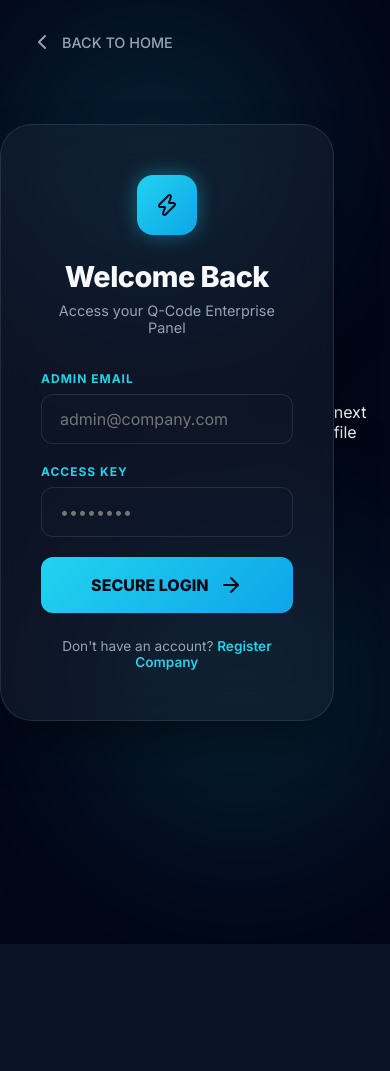
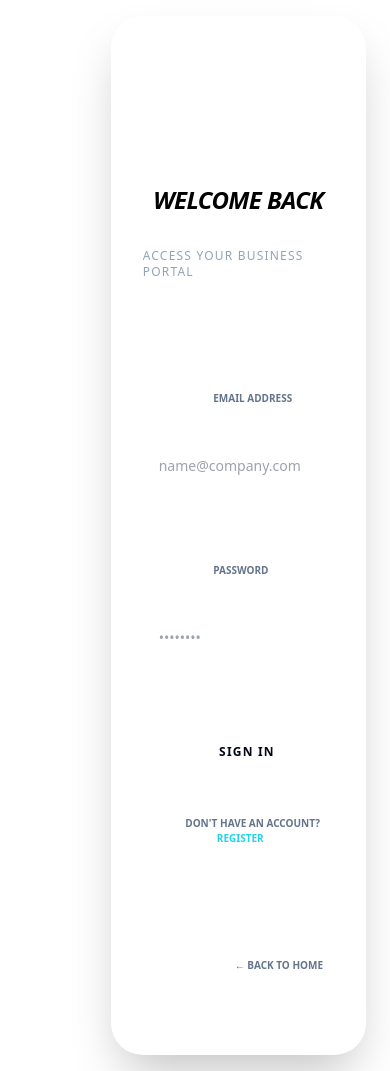
Before and after one commit to aremuelerepa-netizen/Q-code, a Flask app: page /login in a window 390 px wide; the page is wider, and only the part inside the window is pictured. Before the commit the page ends 944 px from the top of that part, so only its background shows below. Run offline with Flask 3, Linux system fonts and the light colour scheme; some libraries are stand-ins or nearby versions.

Commit message:
Update login page.html

```diff
--- a/Queue Code/templates/login page.html
+++ b/Queue Code/templates/login page.html
@@ -3,245 +3,174 @@
 <head>
     <meta charset="UTF-8">
     <meta name="viewport" content="width=device-width, initial-scale=1.0">
-    <title>Q-Code | Login to Enterprise</title>
-    <link href="https://fonts.googleapis.com/css2?family=Inter:wght@300;400;500;600;700;800&display=swap" rel="stylesheet">
+    <title>Q-CODE | Login</title>
+    <script src="https://cdn.tailwindcss.com"></script>
     <script src="https://unpkg.com/lucide@latest"></script>
+    <link href="https://fonts.googleapis.com/css2?family=Plus+Jakarta+Sans:wght@300;400;600;800&display=swap" rel="stylesheet">
     <style>
-        :root {
-            --bg-dark: #020617;
-            --accent-cyan: #22d3ee;
-            --accent-blue: #0ea5e9;
-            --text-main: #f8fafc;
-            --text-muted: #94a3b8;
-            --card-glass: rgba(30, 41, 59, 0.4);
-            --border: rgba(255, 255, 255, 0.1);
-        }
-
-        * { margin: 0; padding: 0; box-sizing: border-box; font-family: 'Inter', sans-serif; }
-
-        body {
-            background: var(--bg-dark);
-            height: 100vh;
-            display: flex;
-            align-items: center;
-            justify-content: center;
-            color: var(--text-main);
-            position: relative;
-            overflow: hidden;
-        }
-
-        /* Back to Home Button */
-        .back-home {
-            position: absolute;
-            top: 30px;
-            left: 30px;
-            display: flex;
-            align-items: center;
-            gap: 8px;
-            color: var(--text-muted);
-            text-decoration: none;
-            font-size: 0.9rem;
-            font-weight: 500;
-            transition: 0.3s;
-            z-index: 100;
-        }
-        .back-home:hover { color: var(--accent-cyan); }
-
-        .bg-glow {
-            position: absolute;
-            width: 500px;
-            height: 500px;
-            background: radial-gradient(circle, rgba(34, 211, 238, 0.15) 0%, rgba(2, 6, 23, 0) 70%);
-            border-radius: 50%;
-            z-index: -1;
-            filter: blur(60px);
-        }
-
-        .login-card {
-            background: var(--card-glass);
-            backdrop-filter: blur(20px);
-            border: 1px solid var(--border);
-            width: 90%;
-            max-width: 420px;
-            padding: 50px 40px;
-            border-radius: 32px;
-            box-shadow: 0 25px 50px -12px rgba(0, 0, 0, 0.5);
-            text-align: center;
-            z-index: 10;
-        }
-
-        .logo-area {
-            display: inline-flex;
-            align-items: center;
-            justify-content: center;
-            width: 60px;
-            height: 60px;
-            background: linear-gradient(135deg, var(--accent-cyan), var(--accent-blue));
-            border-radius: 16px;
-            margin-bottom: 24px;
-            color: var(--bg-dark);
-            box-shadow: 0 0 20px rgba(34, 211, 238, 0.4);
-        }
-
-        h1 { font-size: 1.8rem; font-weight: 800; margin-bottom: 8px; letter-spacing: -0.5px; }
-        p.subtitle { color: var(--text-muted); font-size: 0.9rem; margin-bottom: 35px; }
-        .form-group { text-align: left; margin-bottom: 20px; }
-
-        label {
-            display: block;
-            font-size: 0.75rem;
-            font-weight: 700;
-            color: var(--accent-cyan);
-            text-transform: uppercase;
-            margin-bottom: 8px;
-            letter-spacing: 1px;
-        }
-
-        input {
-            width: 100%;
-            padding: 14px 18px;
-            background: rgba(15, 23, 42, 0.5);
-            border: 1px solid var(--border);
-            border-radius: 12px;
-            color: white;
-            font-size: 1rem;
-            outline: none;
-            transition: 0.3s;
-        }
-
-        input:focus {
-            border-color: var(--accent-cyan);
-            background: rgba(15, 23, 42, 0.8);
-            box-shadow: 0 0 0 4px rgba(34, 211, 238, 0.1);
-        }
-
-        .btn-login {
-            width: 100%;
-            padding: 16px;
-            margin-top: 10px;
-            background: linear-gradient(135deg, var(--accent-cyan), var(--accent-blue));
-            border: none;
-            border-radius: 12px;
-            color: var(--bg-dark);
-            font-weight: 800;
-            font-size: 1rem;
-            cursor: pointer;
-            transition: 0.3s;
-            display: flex;
-            align-items: center;
-            justify-content: center;
-            gap: 10px;
-        }
-
-        .btn-login:hover:not(:disabled) {
-            transform: translateY(-2px);
-            box-shadow: 0 10px 20px rgba(34, 211, 238, 0.3);
-        }
-
-        .btn-login:disabled {
-            opacity: 0.7;
-            cursor: not-allowed;
-        }
-
-        .footer-links {
-            margin-top: 25px;
-            font-size: 0.85rem;
-            color: var(--text-muted);
-        }
-
-        .footer-links a { color: var(--accent-cyan); text-decoration: none; font-weight: 600; }
+        body { font-family: 'Plus Jakarta Sans', sans-serif; background-color: #0f172a; color: white; }
+        .glass { background: rgba(30, 41, 59, 0.45); backdrop-filter: blur(20px); border: 1px solid rgba(255,255,255,0.08); }
+        .btn-cyan { background: linear-gradient(135deg, #22d3ee 0%, #0ea5e9 100%); transition: all 0.3s ease; }
+        .btn-cyan:hover { opacity: 0.9; transform: translateY(-1px); }
+        .input-field { background: rgba(15, 23, 42, 0.6); border: 1px solid rgba(255, 255, 255, 0.1); transition: all 0.3s ease; }
+        .input-field:focus { border-color: #22d3ee; outline: none; box-shadow: 0 0 0 2px rgba(34, 211, 238, 0.2); }
     </style>
 </head>
-<body>
+<body class="min-h-screen flex items-center justify-center p-4">
 
-    <a href="/" class="back-home"><i data-lucide="chevron-left"></i> BACK TO HOME</a>
-
-    <div class="bg-glow" style="top: -100px; left: -100px;"></div>
-    <div class="bg-glow" style="bottom: -100px; right: -100px;"></div>
-
-    <div class="login-card">
-        <div class="logo-area">
-            <i data-lucide="zap"></i>
+    <div id="notifBox" class="fixed top-5 right-5 z-[200] max-w-sm w-full hidden">
+        <div class="glass p-4 rounded-2xl border-l-4 border-cyan-400 flex items-center gap-3 shadow-2xl">
+            <i data-lucide="info" class="text-cyan-400 w-5 h-5"></i>
+            <p id="notifMessage" class="text-xs font-bold text-slate-200"></p>
         </div>
-        <h1>Welcome Back</h1>
-        <p class="subtitle">Access your Q-Code Enterprise Panel</p>
-
-        <form id="loginForm">
-            <div class="form-group">
-                <label for="email">Admin Email</label>
-                <input type="email" id="email" placeholder="admin@company.com" required>
     </div>
 
-            <div class="form-group">
-                <label for="password">Access Key</label>
-                <input type="password" id="password" placeholder="••••••••" required>
+    <div class="glass w-full max-w-[400px] rounded-[32px] p-8 md:p-10 border-white/10 shadow-2xl">
+        <div class="flex flex-col items-center mb-8">
+            <div class="w-12 h-12 btn-cyan rounded-xl flex items-center justify-center mb-4">
+                <i data-lucide="zap" class="w-6 h-6 text-white fill-current"></i>
+            </div>
+            <h2 id="formTitle" class="text-2xl font-black uppercase tracking-tight italic">Welcome Back</h2>
+            <p id="formSubtitle" class="text-slate-400 text-xs uppercase tracking-widest mt-2">Access your business portal</p>
         </div>
 
-            <button type="submit" class="btn-login" id="submitBtn">
-                <span>SECURE LOGIN</span> <i data-lucide="arrow-right"></i>
+        <div id="loginSection" class="space-y-4">
+            <div class="space-y-2">
+                <label class="text-[10px] font-bold text-slate-500 uppercase ml-1">Email Address</label>
+                <input type="email" id="loginEmail" class="input-field w-full p-4 rounded-2xl text-sm" placeholder="name@company.com">
+            </div>
+            <div class="space-y-2">
+                <label class="text-[10px] font-bold text-slate-500 uppercase ml-1">Password</label>
+                <input type="password" id="loginPass" class="input-field w-full p-4 rounded-2xl text-sm" placeholder="••••••••">
+            </div>
+            <button onclick="handleLogin()" id="loginBtn" class="btn-cyan w-full py-4 rounded-2xl text-slate-950 font-black uppercase text-xs tracking-widest mt-4">
+                Sign In
             </button>
-        </form>
+            <p class="text-center text-[10px] text-slate-500 font-bold uppercase mt-6">
+                Don't have an account?
+                <span onclick="toggleView('register')" class="text-cyan-400 cursor-pointer hover:underline ml-1">Register</span>
+            </p>
+        </div>
 
-        <div class="footer-links">
-            Don't have an account? <a href="/register">Register Company</a>
+        <div id="registerSection" class="space-y-4 hidden">
+            <div class="space-y-2">
+                <label class="text-[10px] font-bold text-slate-500 uppercase ml-1">Email Address</label>
+                <input type="email" id="regEmail" class="input-field w-full p-4 rounded-2xl text-sm" placeholder="name@company.com">
+            </div>
+            <div class="space-y-2">
+                <label class="text-[10px] font-bold text-slate-500 uppercase ml-1">Create Password</label>
+                <input type="password" id="regPass" class="input-field w-full p-4 rounded-2xl text-sm" placeholder="Min. 8 characters">
+            </div>
+            <button onclick="handleRegister()" id="regBtn" class="btn-cyan w-full py-4 rounded-2xl text-slate-950 font-black uppercase text-xs tracking-widest mt-4">
+                Create Account
+            </button>
+            <p class="text-center text-[10px] text-slate-500 font-bold uppercase mt-6">
+                Already registered?
+                <span onclick="toggleView('login')" class="text-cyan-400 cursor-pointer hover:underline ml-1">Login</span>
+            </p>
+        </div>
+
+        <div class="mt-8 pt-6 border-t border-white/5 text-center">
+            <a href="/" class="text-[10px] font-bold text-slate-500 uppercase hover:text-white transition-colors">
+                ← Back to Home
+            </a>
         </div>
     </div>
 
     <script>
         lucide.createIcons();
 
-        const loginForm = document.getElementById('loginForm');
-        const submitBtn = document.getElementById('submitBtn');
+        function notify(msg) {
+            const box = document.getElementById('notifBox');
+            document.getElementById('notifMessage').innerText = msg;
+            box.classList.remove('hidden');
+            setTimeout(() => box.classList.add('hidden'), 4000);
+        }
 
-        loginForm.addEventListener('submit', async function (e) {
-            e.preventDefault();
+        function toggleView(view) {
+            const loginSection = document.getElementById('loginSection');
+            const registerSection = document.getElementById('registerSection');
+            const title = document.getElementById('formTitle');
+            const subtitle = document.getElementById('formSubtitle');
 
-            submitBtn.disabled = true;
-            submitBtn.innerHTML = `<span>VERIFYING...</span>`;
+            if (view === 'register') {
+                loginSection.classList.add('hidden');
+                registerSection.classList.remove('hidden');
+                title.innerText = "Create Vault";
+                subtitle.innerText = "Start managing your queue";
+            } else {
+                registerSection.classList.add('hidden');
+                loginSection.classList.remove('hidden');
+                title.innerText = "Welcome Back";
+                subtitle.innerText = "Access your business portal";
+            }
+        }
 
-            const formData = {
-                email: document.getElementById('email').value,
-                password: document.getElementById('password').value
-            };
+        async function handleLogin() {
+            const email = document.getElementById('loginEmail').value;
+            const password = document.getElementById('loginPass').value;
+            const btn = document.getElementById('loginBtn');
+
+            if (!email || !password) return notify("Fields cannot be empty");
+
+            btn.disabled = true;
+            btn.innerText = "AUTHENTICATING...";
 
             try {
-                const response = await fetch('/api/auth/login', {
+                const res = await fetch('/api/auth/user-login', {
                     method: 'POST',
-                    headers: { 'Content-Type': 'application/json' },
-                    body: JSON.stringify(formData)
+                    headers: {'Content-Type': 'application/json'},
+                    body: JSON.stringify({ email, password })
                 });
+                const data = await res.json();
 
-                const result = await response.json();
+                if (data.status === 'success') {
+                    // Save token if needed for Supabase RLS
+                    localStorage.setItem('sb_token', data.session);
+                    window.location.href = '/userpage';
+                } else {
+                    notify(data.message);
+                    btn.disabled = false;
+                    btn.innerText = "SIGN IN";
+                }
+            } catch (err) {
+                notify("Connection Error");
+                btn.disabled = false;
+                btn.innerText = "SIGN IN";
+            }
+        }
 
-                if (response.ok) {
-                    // Success (Owner or Verified Org)
-                    window.location.href = result.redirect;
-                } else if (response.status === 403) {
-                    // Scenario: Pending verification
-                    alert("ACCESS DENIED: Your account is still being reviewed by our team. You will receive an email/SMS once verified.");
-                    resetButton();
-                } else if (response.status === 404) {
-                    // Scenario: Not in database
-                    alert("USER NOT FOUND: This email is not registered with Q-Code. Please register your organization first.");
-                    resetButton();
+        async function handleRegister() {
+            const email = document.getElementById('regEmail').value;
+            const password = document.getElementById('regPass').value;
+            const btn = document.getElementById('regBtn');
+
+            if (!email || !password) return notify("Fields cannot be empty");
+
+            btn.disabled = true;
+            btn.innerText = "CREATING...";
+
+            try {
+                const res = await fetch('/api/auth/user-register', {
+                    method: 'POST',
+                    headers: {'Content-Type': 'application/json'},
+                    body: JSON.stringify({ email, password })
+                });
+                const data = await res.json();
+
+                if (data.status === 'success') {
+                    notify("Account created! Check your email to confirm.");
+                    setTimeout(() => toggleView('login'), 2000);
                 } else {
-                    // Scenario: Wrong password
-                    alert(result.message || "Invalid credentials.");
-                    resetButton();
+                    notify(data.message);
                 }
-            } catch (error) {
-                alert("Server Connection Error. Please try again later.");
-                resetButton();
+            } catch (err) {
+                notify("Registration failed");
+            } finally {
+                btn.disabled = false;
+                btn.innerText = "CREATE ACCOUNT";
             }
-        });
-
-        function resetButton() {
-            submitBtn.disabled = false;
-            submitBtn.innerHTML = `<span>SECURE LOGIN</span> <i data-lucide="arrow-right"></i>`;
-            lucide.createIcons();
         }
     </script>
 </body>
 </html>
-
-next file
```
Lines whose indentation alone changed are shown as unchanged.
